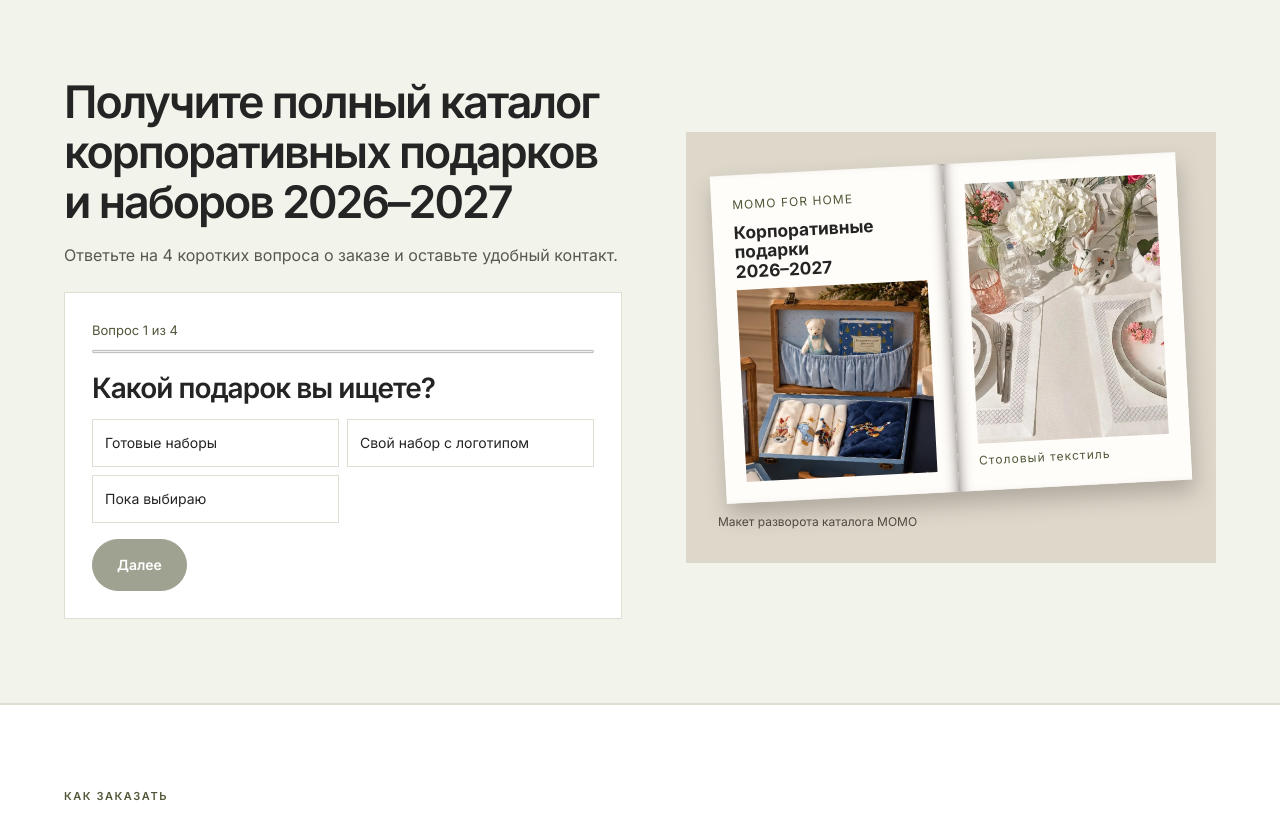
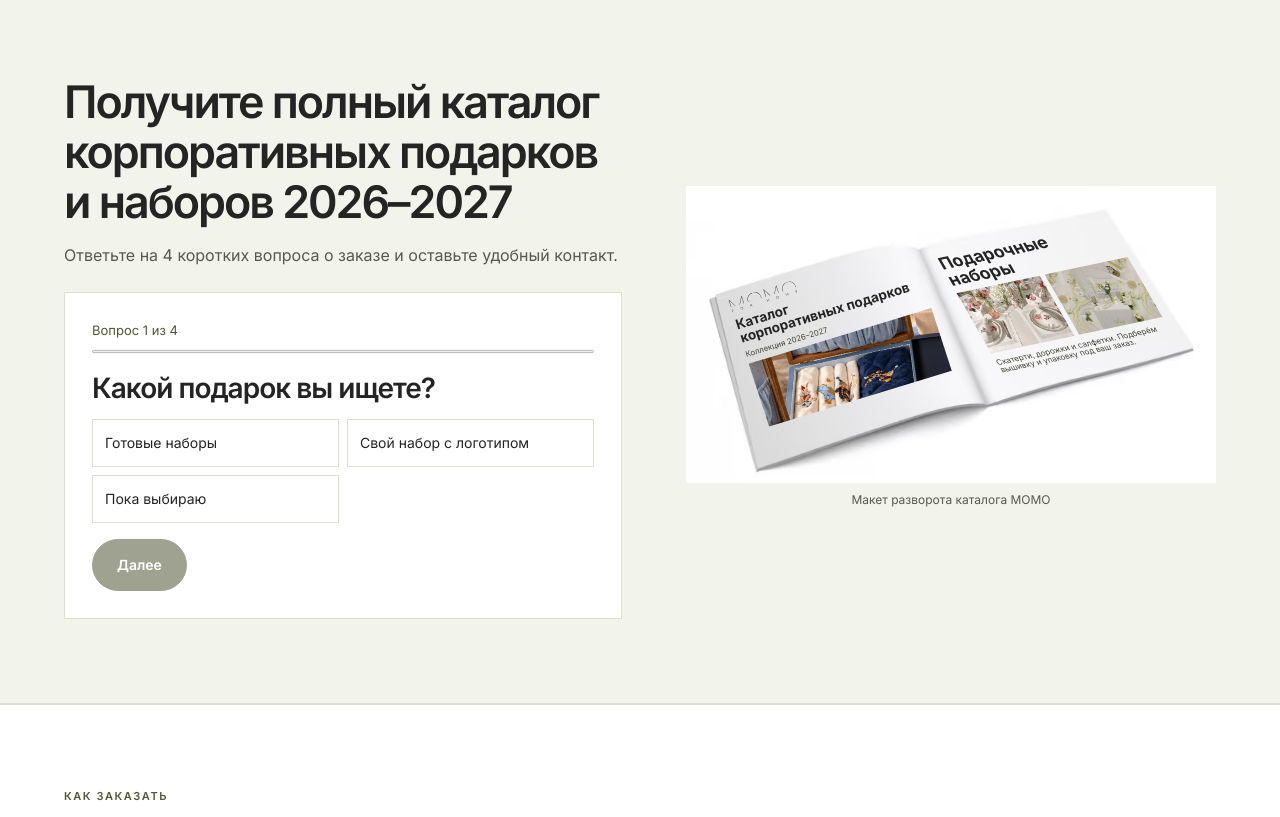
Before and after one commit to MaxProsh/momofahome, a plain HTML site: page index.html in a window 1280 px wide. Shown: the part 3260-4077 px from the top of the page. Drawn offline with Linux system fonts and the light colour scheme.

Commit message:
Use supplied catalogue spread in quiz

```diff
--- a/index.html
+++ b/index.html
@@ -207,19 +207,46 @@ button,input,textarea,select{font-family:Inter,Arial,sans-serif}
 .quiz__actions button:disabled { opacity: .55; cursor: default; }
 .quiz__screen { animation: quiz-answer-in .24s ease-out both; }
 @keyframes quiz-answer-in { from { opacity: 0; transform: translateY(6px); } }
-.quiz__book { grid-area: book; padding: clamp(15px, 3vw, 32px); background: #ded8cb; }
-.quiz__spread { display: grid; grid-template-columns: repeat(2, minmax(0, 1fr)); aspect-ratio: 1.42; transform: rotate(-3deg); box-shadow: 2px 12px 22px #332b2544; }
-.quiz__page { position: relative; display: flex; flex-direction: column; gap: 8px; min-width: 0; min-height: 0; padding: 9%; background: #fffdfa; }
-.quiz__page:first-child { box-shadow: inset -11px 0 16px -14px #392d27; }
-.quiz__page:last-child { box-shadow: inset 11px 0 16px -14px #392d27; }
-.quiz__page img { flex: 1; min-height: 0; }
-.quiz__page small { font-size: clamp(8px, 1vw, 12px); color: var(--olive); letter-spacing: .09em; }
-.quiz__page strong { font-size: clamp(10px, 1.35vw, 19px); line-height: 1.15; }
-.quiz__book figcaption { margin: 20px 0 0; font-size: 12px; color: #524b42; }
+.quiz__book { grid-area: book; width: 100%; }
+.quiz__spread {
+  position: relative;
+  container-type: inline-size;
+  aspect-ratio: 626 / 350;
+  background: #fff url('assets/catalog-spread-base.png') center / 100% auto no-repeat;
+}
+.quiz__page {
+  position: absolute;
+  display: flex;
+  flex-direction: column;
+  gap: 1cqw;
+  transform-origin: top left;
+  color: var(--ink);
+}
+.quiz__page--left {
+  left: 8%;
+  top: 38.3%;
+  width: 36%;
+  height: 45%;
+  transform: rotate(-17deg) skewX(1deg);
+}
+.quiz__page--right {
+  left: 47%;
+  top: 23.5%;
+  width: 33%;
+  height: 44%;
+  transform: rotate(-12deg) skewX(18deg);
+}
+.quiz__page .quiz__catalog-logo { width: 13cqw; height: auto; object-fit: contain; }
+.quiz__page strong { font-size: 3.2cqw; line-height: 1.06; }
+.quiz__page--left strong { font-size: 2.55cqw; }
+.quiz__page small { color: #414633; font-size: 1.48cqw; line-height: 1.14; }
+.quiz__catalog-main { flex: 1; min-height: 0; object-position: center 76%; }
+.quiz__catalog-photos { display: grid; grid-template-columns: repeat(2, minmax(0, 1fr)); gap: 1cqw; flex: 1; min-height: 0; }
+.quiz__catalog-photos img { min-height: 0; }
+.quiz__book figcaption { margin: 8px 0 0; text-align: center; font-size: 12px; color: var(--muted); }
 @media (max-width: 860px) {
   .quiz__layout { grid-template-columns: minmax(0, 1fr); grid-template-areas: "intro" "book" "panel"; gap: 16px; }
-  .quiz__book { width: min(100%, 220px); padding: 12px; justify-self: center; }
-  .quiz__book figcaption { margin-top: 10px; text-align: center; }
+  .quiz__book { width: min(100%, 275px); justify-self: center; }
 }
 @media (max-width: 450px) { .quiz__answers { grid-template-columns: 1fr; } }
 @media (prefers-reduced-motion: reduce) { .quiz__screen { animation: none; } .quiz__answer { transition: none; } }
@@ -384,14 +411,19 @@ button,input,textarea,select{font-family:Inter,Arial,sans-serif}
     </div>
     <figure class="quiz__book">
       <div class="quiz__spread">
-        <div class="quiz__page">
-          <small>MOMO FOR HOME</small>
-          <strong>Корпоративные подарки<br>2026–2027</strong>
-          <img src="assets/box.jpg" alt="Подарочный футляр с вышитым текстилем MOMO" loading="lazy">
+        <div class="quiz__page quiz__page--left">
+          <img class="quiz__catalog-logo" src="assets/logo.svg" alt="MOMO FOR HOME">
+          <strong>Каталог<br>корпоративных подарков</strong>
+          <small>Коллекция 2026–2027</small>
+          <img class="quiz__catalog-main" src="assets/box.jpg" alt="Подарочный футляр с вышитым текстилем MOMO" loading="lazy">
         </div>
-        <div class="quiz__page">
-          <img src="assets/table.jpg" alt="Сервировка со скатертью и вышитыми салфетками MOMO" loading="lazy">
-          <small>Столовый текстиль</small>
+        <div class="quiz__page quiz__page--right">
+          <strong>Подарочные наборы</strong>
+          <div class="quiz__catalog-photos">
+            <img src="assets/table.jpg" alt="Столовый текстиль MOMO в сервировке" loading="lazy">
+            <img src="assets/linen.jpg" alt="Скатерть и вышитые салфетки MOMO" loading="lazy">
+          </div>
+          <small>Скатерти, дорожки и салфетки. Подберём вышивку и упаковку под ваш заказ.</small>
         </div>
       </div>
       <figcaption>Макет разворота каталога MOMO</figcaption>
```
Also changed, not shown: assets/catalog-spread-base.png (added).
